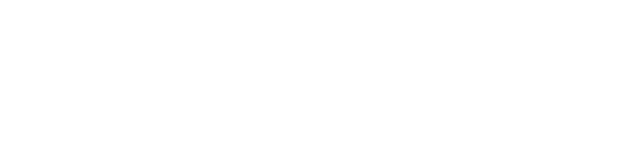
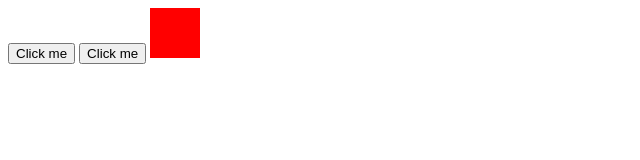
Before and after one commit to ArthurHack4u/AdvancedProgramming-Lab, a plain HTML site: page html/index.html in a window 1280 px wide. Shown: the whole page, without its empty margins (0-640 px from the left). Drawn offline with Linux system fonts and the light colour scheme.

Commit message:
practicando js

```diff
--- a/html/index.html
+++ b/html/index.html
@@ -4,8 +4,25 @@
     <meta charset="UTF-8">
     <meta name="viewport" content="width=device-width, initial-scale=1.0">
     <title>Document</title>
+
+    <style>
+        span{
+            display: inline-block;
+            width: 50px;
+            height: 50px;
+            background-color: red;
+        }
+    </style>
 </head>
 <body>
+    <button id="btn">
+        Click me
+    </button>
 
+    <button>
+        Click me
+    </button>
+    <span></span>
+    <script src="assets/scripts/index.js"></script>
 </body>
 </html>
```
